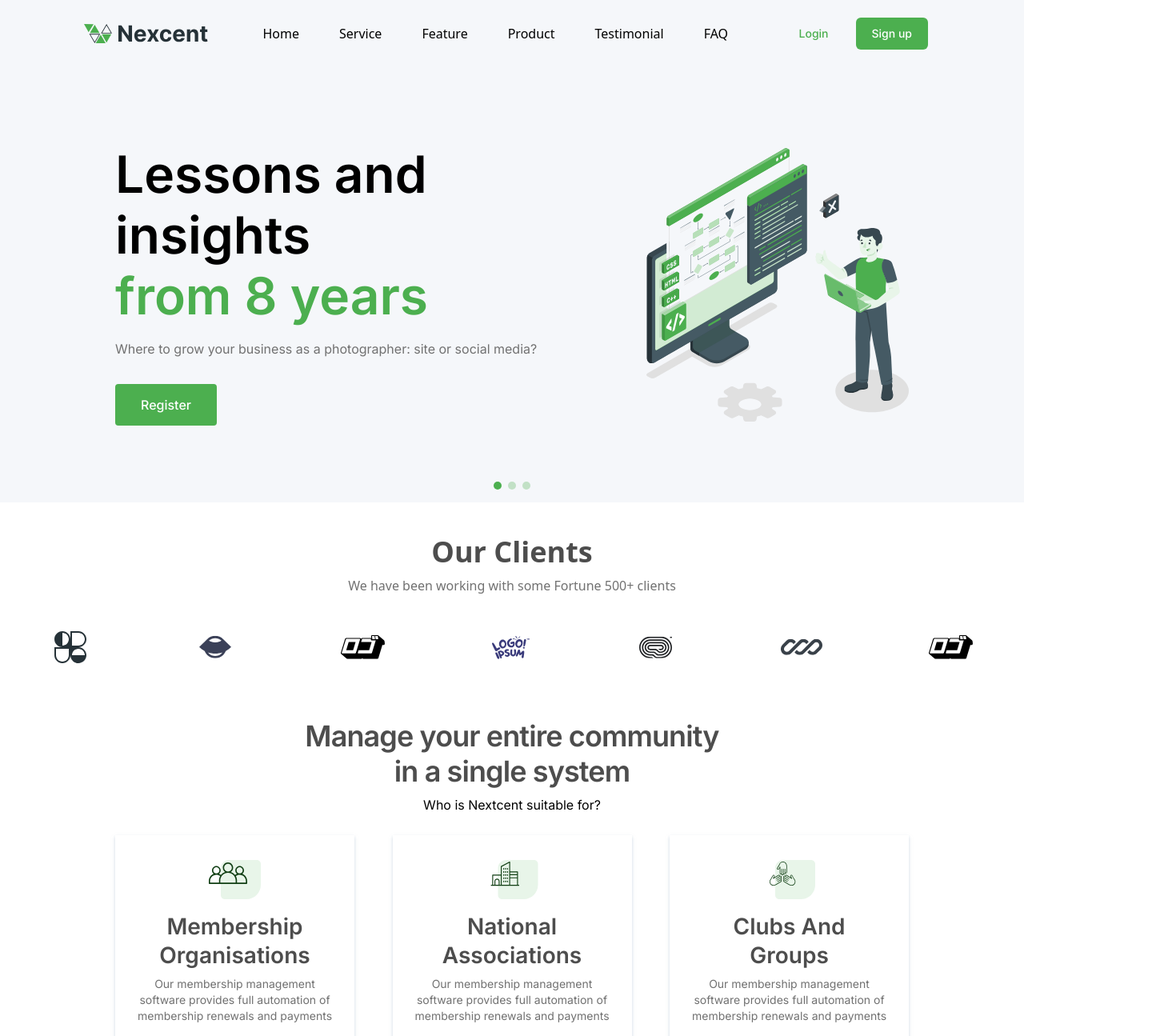
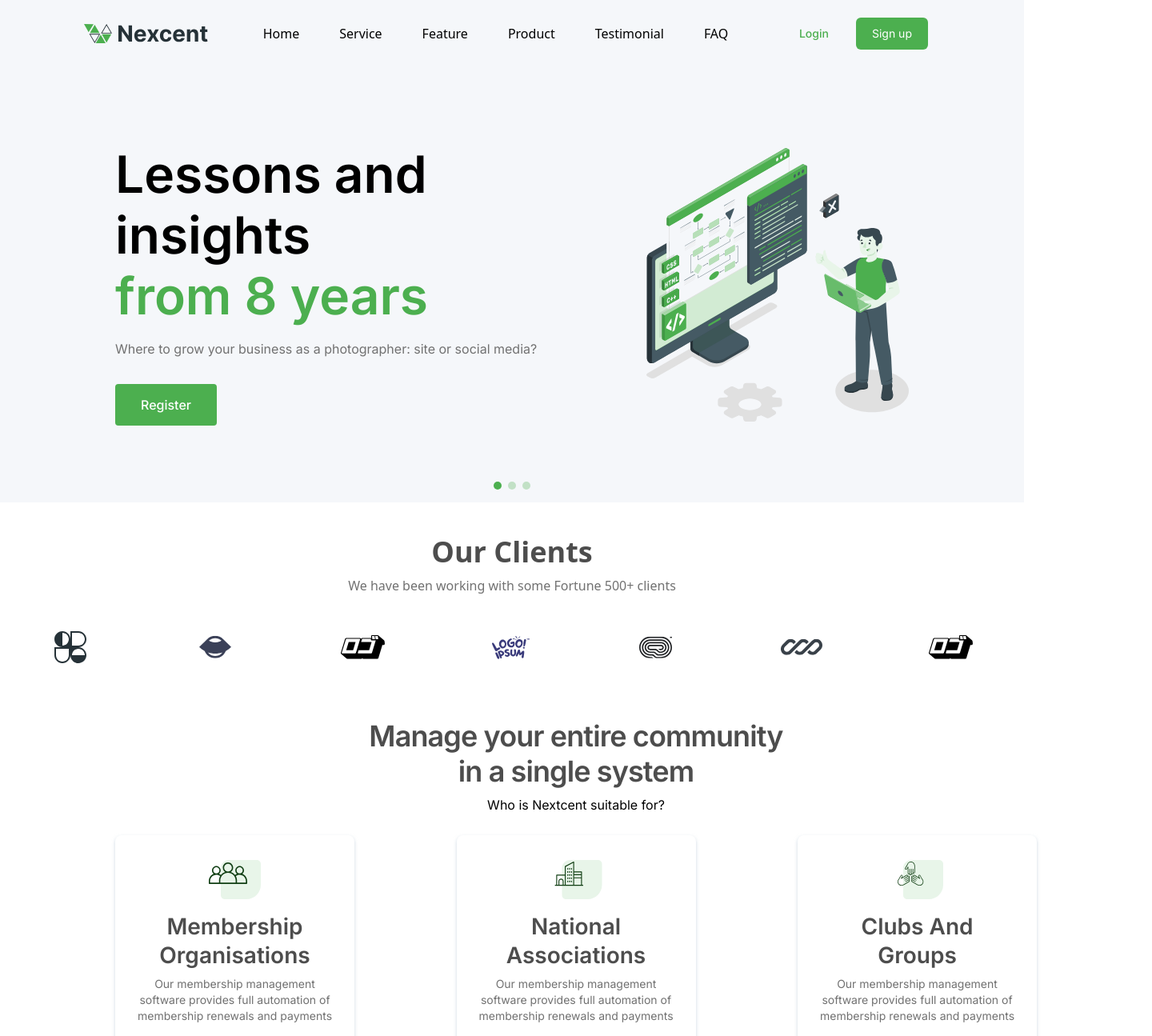
Before and after one commit to AjeshMadhavan/Nexcent, a Vue app: page / in a window 1280 px wide. Shown: the top 1295 px of the page at 80% size, 1440 px wide, since content can reach past the window. Built offline with nearby package versions, Linux system fonts and the light colour scheme.

Commit message:
refactor: added footer section in home page

```diff
--- a/src/containers/CommunityContainer.vue
+++ b/src/containers/CommunityContainer.vue
@@ -1,5 +1,6 @@
 <template>
-  <div class="community-section-container">
+  <div class="xl:w-360 xl:mx-auto">
+    <div class="w-full xl:px-36">
       <h2
         class="font-inter text-center text-d-grey tracking-tight text-headline-4 mx-auto lg:text-headline-2 lg:w-135.5"
       >
@@ -8,12 +9,14 @@
       <p class="mt-2 font-inter text-center text-xs sm:text-body-2">
         {{ description }}
       </p>
-    <div class="mt-4 py-2.5 px-3 xl:px-36">
-      <div class="w-100 flex items-center flex-col gap-y-5 lg:flex-row lg:justify-between">
+      <div class="mt-4 py-2.5 px-3 xl:px-0">
+        <div
+          class="w-100 flex items-center flex-col gap-y-5 lg:flex-row lg:justify-between"
+        >
           <div
             v-for="communityDetail in communityDetails"
             :key="communityDetail.title"
-          class="py-6 px-4 shadow-sm flex flex-col items-center gap-4 w-full sm:flex-row lg:w-74.75 lg:gap-0 lg:flex-col"
+            class="py-6 px-4 shadow-sm flex flex-col items-center gap-4 w-full rounded-lg sm:flex-row lg:w-74.75 lg:gap-0 lg:flex-col"
           >
             <img
               class="block self-start sm:self-center"
@@ -36,6 +39,7 @@
         </div>
       </div>
     </div>
+  </div>
 </template>
 
 <script setup lang="ts">
--- a/src/containers/HeaderSection.vue
+++ b/src/containers/HeaderSection.vue
@@ -24,7 +24,7 @@
       <div>
         <Button
           :label="header.buttonTexts.signup"
-          class="p-2 text-body-3 font-medium w-fit signup-button md:py-2.5 md:px-5"
+          class="p-2 text-body-4 font-medium w-fit signup-button md:py-2.5 md:px-5 md:text-body-3"
         />
       </div>
     </div>
--- a/src/containers/TestimonialContainer.vue
+++ b/src/containers/TestimonialContainer.vue
@@ -1,22 +1,24 @@
 <template>
   <div
-    class="py-8 px-6 flex gap-5 text-center bg-silver md:px-8 lg:text-left lg:px-13 xl:gap-19.5 xl:px-36"
+    class="py-8 px-6 flex gap-5 text-center bg-silver md:px-8 lg:text-left lg:px-13 xl:gap-19.5 xl:px-36 xl:max-w-360 xl:mx-auto"
   >
     <img
-      class="hidden w-81.5 aspect-square object-cover xl:block"
+      class="hidden w-81.5 aspect-square rounded-lg object-cover xl:block"
       src="../assets/Tesla.jpeg"
       alt="testimony image"
     />
     <div class="font-inter flex flex-col h-full overflow-hidden">
-      <p class="text-body-2 text-grey text-left md:text-center">{{ testimony }}</p>
+      <p class="text-body-2 text-grey text-left md:text-center lg:text-left">
+        {{ testimony }}
+      </p>
       <span class="block mt-4 text-devil-grass text-headline-4">
-      {{ name }}
+        {{ name }}
       </span>
       <span class="block mt-2 text-body-2 text-l-grey">{{ organisation }}</span>
       <div
-        class="relative block items-center justify-between mt-8 gap-8 h-full md:flex"
+        class="relative block items-center justify-between mt-8 gap-8 h-full md:flex md:flex-wrap"
       >
-        <div class="icons-wrapper overflow-auto w-full">
+        <div class="icons-wrapper overflow-auto">
           <div class="flex items-center gap-10.25">
             <img
               v-for="customer in customers"
@@ -27,13 +29,11 @@
             />
           </div>
         </div>
-        <div
-          class="relative right-0.5 w-fit pl-0 mt-2 h-full bg-silver md:pl-0 md:mt-0 md:absolute"
-        >
+        <div class="w-fit h-full mt-2 bg-silver md:mt-0">
           <Button
             :variant="ButtonVariants.Tertiary"
             :label="meetLink"
-            image="/src/assets/Right.svg"
+            image="/src/assets/RightArrow.svg"
             class="custom-button"
           />
         </div>
--- a/src/pages/NexcentHomePage.vue
+++ b/src/pages/NexcentHomePage.vue
@@ -22,7 +22,9 @@
         :button-text="footerDesignSection.buttonText"
         :image="MobileLoginPanel"
       />
-      <testimonial-container />
+      <div class="bg-silver">
+        <testimonial-container />
+      </div>
       <div class="pb-43.65">
         <community-updates />
       </div>
@@ -38,10 +40,11 @@ import ClientSection from "../containers/ClientSection.vue";
 import CommunityContainer from "../containers/CommunityContainer.vue";
 import CustomContainer from "../containers/CustomContainer.vue";
 import Achievements from "../containers/Achievements.vue";
-import { pixelGradeSection, footerDesignSection } from "../data/uiData.json";
-import MobileLogin from "../assets/MobileLogin.svg";
-import MobileLoginPanel from "../assets/MobileLoginPanel.svg";
 import TestimonialContainer from "../containers/TestimonialContainer.vue";
 import CommunityUpdates from "../containers/CommunityUpdates.vue";
 import FooterContainer from "../containers/FooterContainer.vue";
+
+import MobileLogin from "../assets/MobileLogin.svg";
+import MobileLoginPanel from "../assets/MobileLoginPanel.svg";
+import { pixelGradeSection, footerDesignSection } from "../data/uiData.json";
 </script>
```
Also changed, not shown: src/assets/Right.svg (deleted), src/assets/RightArrow.svg. Lines whose indentation alone changed are shown as unchanged.
